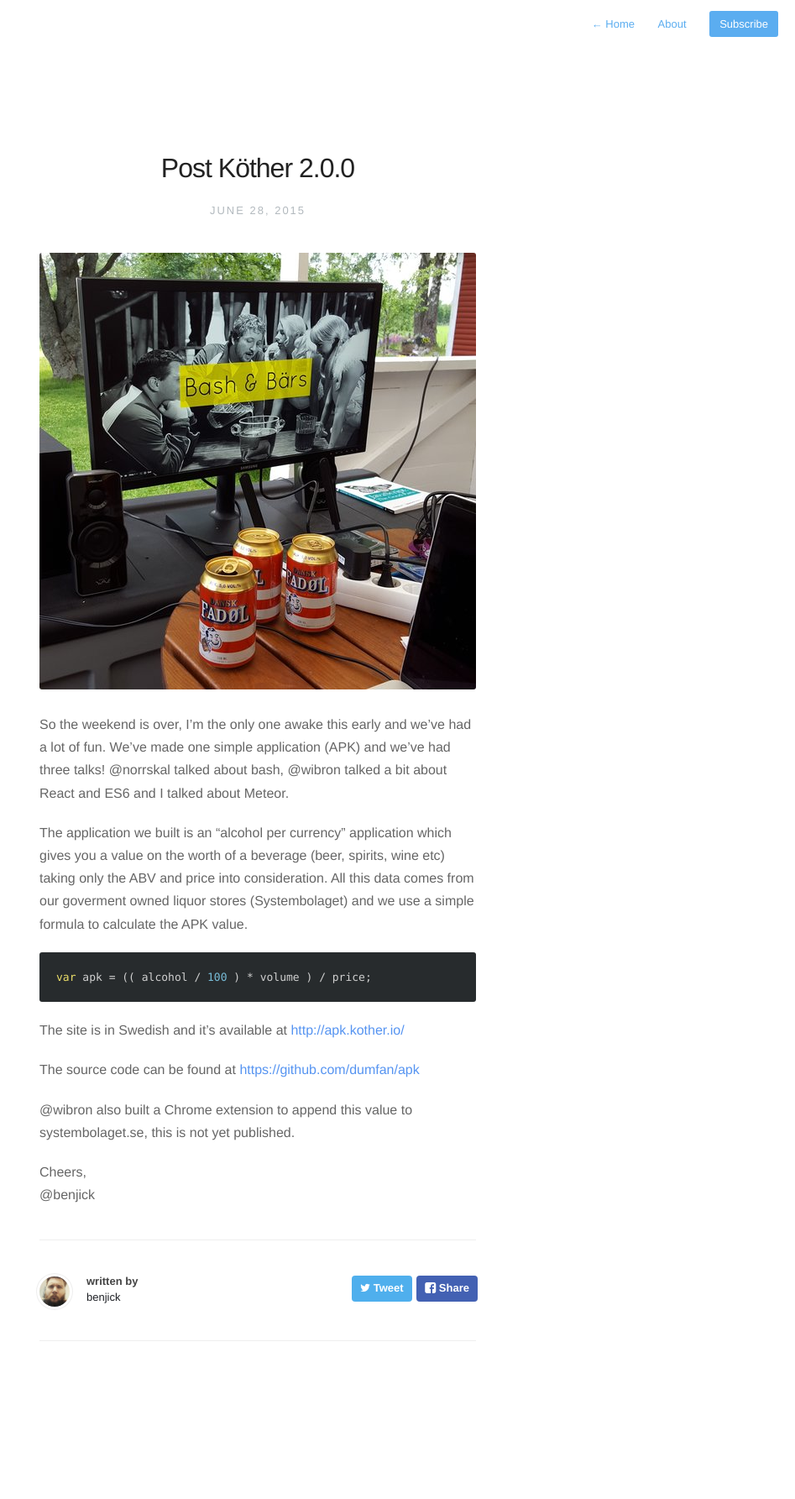
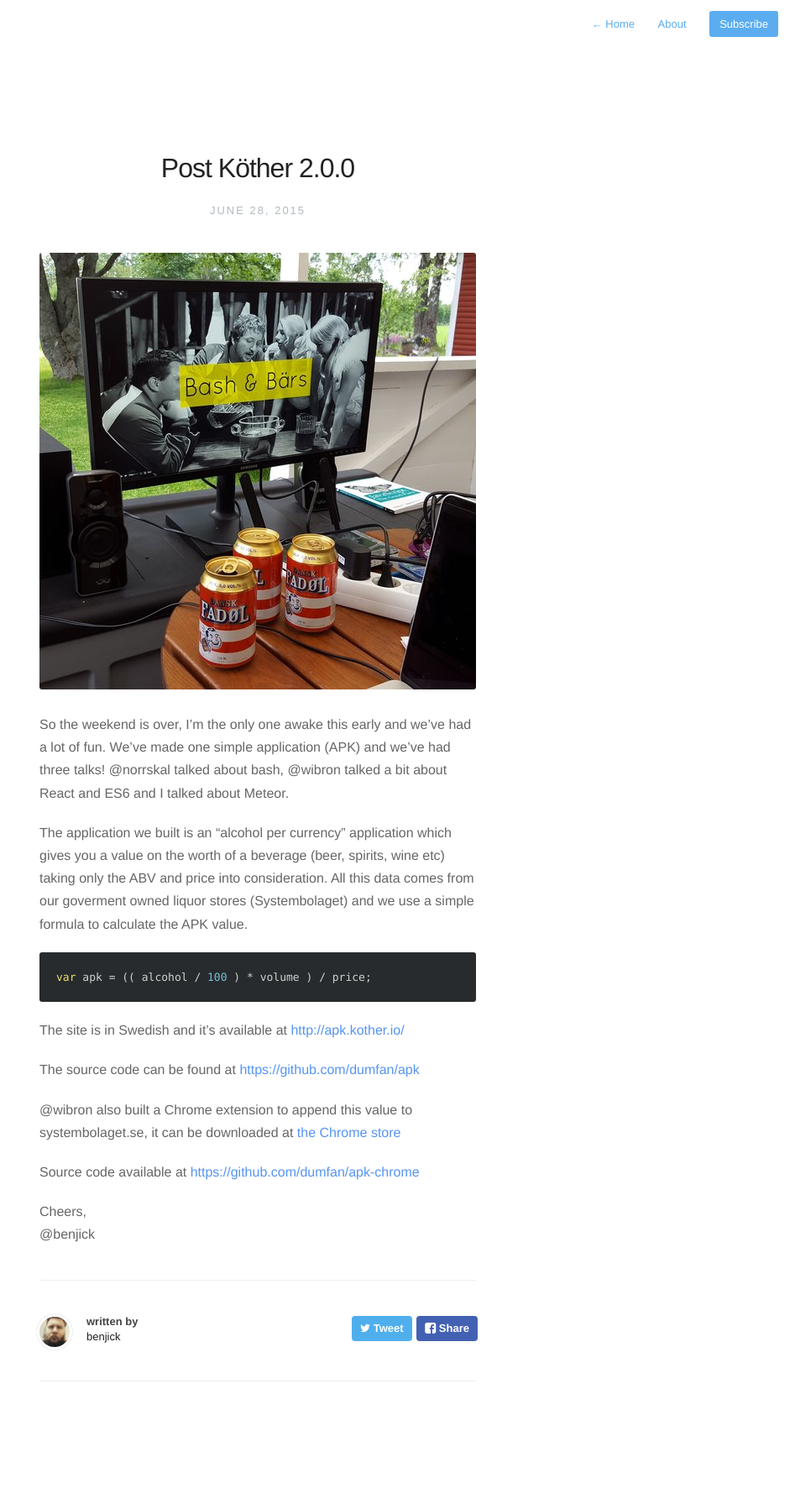
Before and after one commit to dumfan/kother.io, a Jekyll site: the page built from _posts/2015-06-28-post-kother-2.0.0.markdown, in a window 1280 px wide. Shown: the whole page at 84% size, without its empty margins (333-1280 px from the left). Built offline with Jekyll 4.4.1, drawn with Linux system fonts in a browser that asks for light colours; nearby versions of some CDN libraries; Markdown is read by kramdown in place of the engine named in the settings; before the commit the page ends 1737 px from its top, so only the background shows below that.

Commit message:
Added @wibron script

```diff
--- a/_posts/2015-06-28-post-kother-2.0.0.markdown
+++ b/_posts/2015-06-28-post-kother-2.0.0.markdown
@@ -19,7 +19,9 @@ The site is in Swedish and it's available at [http://apk.kother.io/](http://apk.
 
 The source code can be found at [https://github.com/dumfan/apk](https://github.com/dumfan/apk)
 
-@wibron also built a Chrome extension to append this value to systembolaget.se, this is not yet published.
+@wibron also built a Chrome extension to append this value to systembolaget.se, it can be downloaded at [the Chrome store](https://chrome.google.com/webstore/detail/systembolaget-apk/njcbniedjlbhdnolbchleaocgkhojofl)
+
+Source code available at [https://github.com/dumfan/apk-chrome](https://github.com/dumfan/apk-chrome)
 
 Cheers,
 @benjick
```
